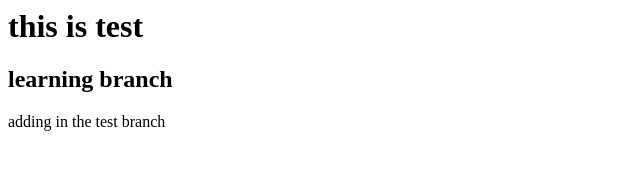
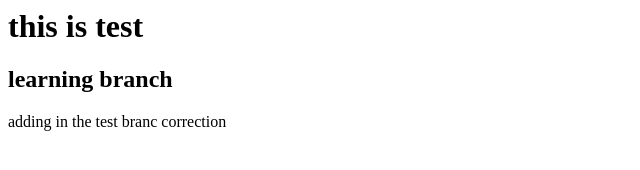
Before and after one commit to Sumaiyya987/Myteamproject, a plain HTML site: page index.html in a window 1280 px wide. Shown: the full height of the page, 0-640 px from the left. Drawn offline with Linux system fonts and the light colour scheme.

Commit message:
correction

```diff
--- a/index.html
+++ b/index.html
@@ -1,3 +1,3 @@
 <h1> this is test <h1>
 <h2> learning branch </h1>
-<p> adding in the test branch </p>
+<p> adding in the test branc correction  </p>
```
Also changed, not shown: index2.html (+1 -0 lines).
